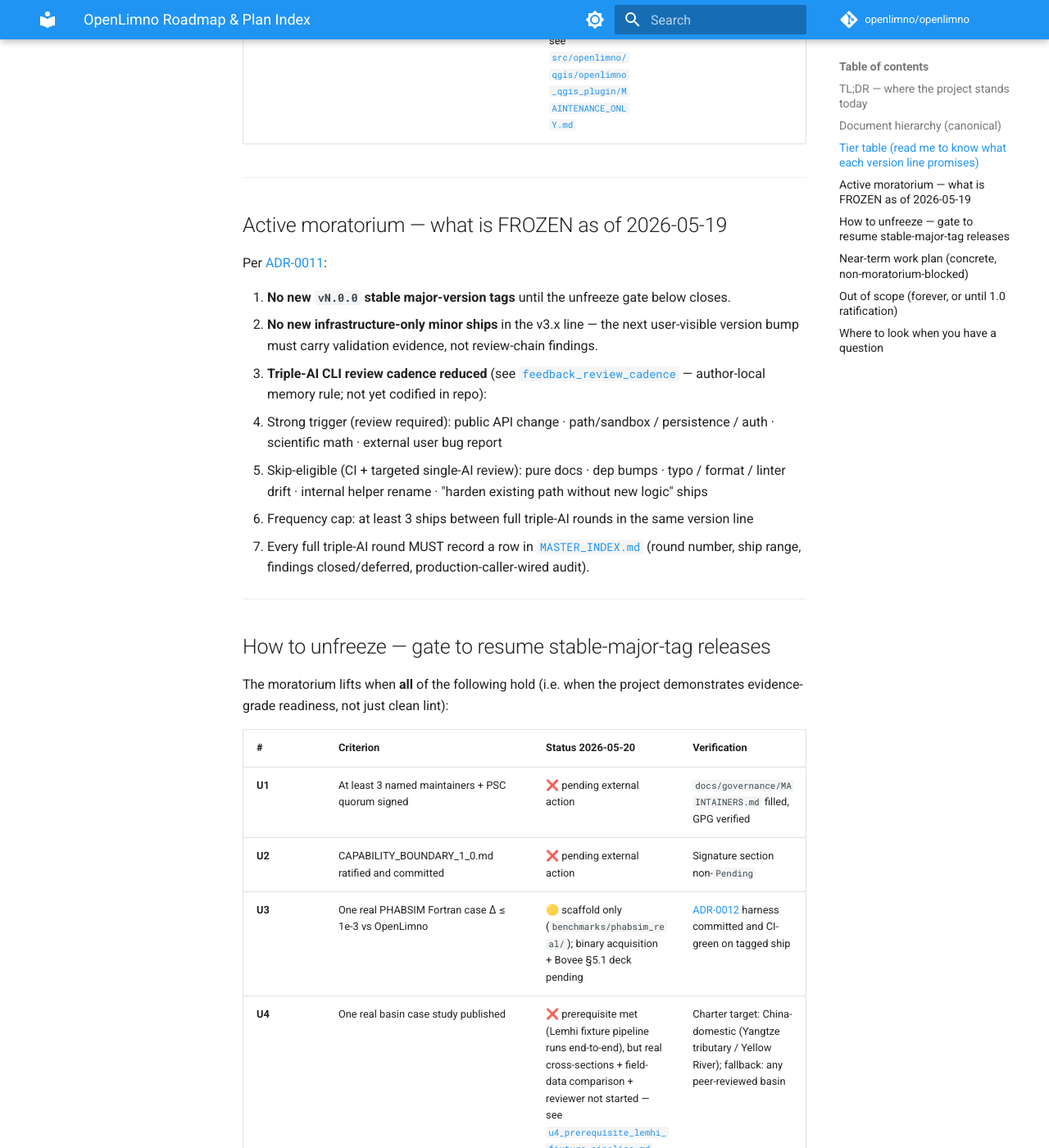
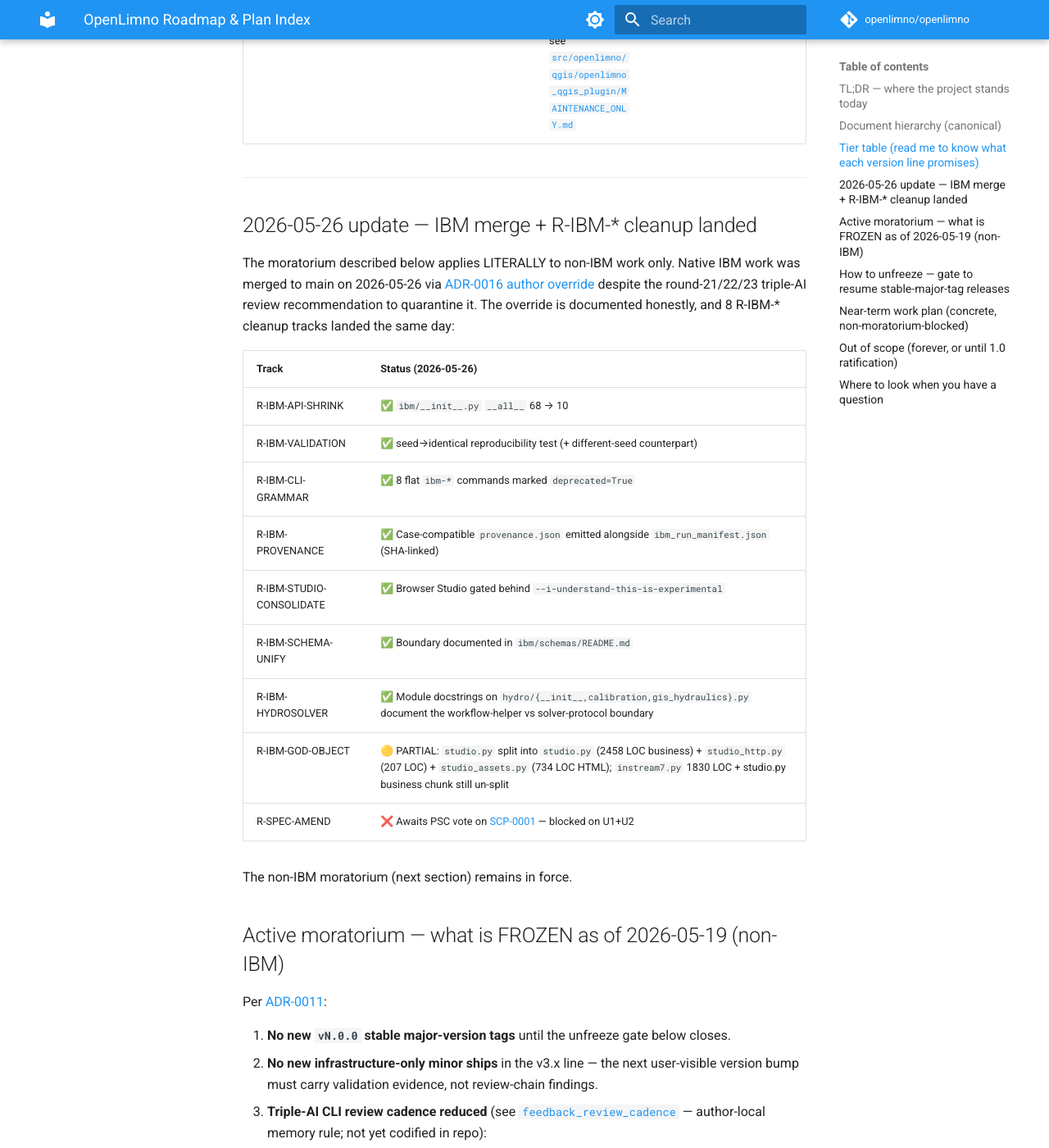
Before and after one commit to bnumsn/openlimno, an MkDocs documentation site: the page built from docs/ROADMAP.md, in a window 1280 px wide and 1400 px high, scrolled down 2759 px. Shown: the whole window at 82% size. Built offline with MkDocs 1.6.1 and Material for MkDocs 9.7.7, drawn with Linux system fonts in a browser that asks for light colours; comment, search, counter and statistics services are not loaded; the version menu is left out.

Commit message:
docs: refresh ROADMAP + STATE to reflect post-IBM-merge reality
Final R-IBM-* cleanup commit per ADR-0016. Three artifacts updated:

1. docs/ROADMAP.md
   New section "2026-05-26 update — IBM merge + R-IBM-* cleanup
   landed" at the top with status table for all 9 R-IBM-*/SPEC
   tracks:
     - 8 closed today (API-shrink, validation, CLI-grammar,
       provenance, studio-consolidate, schema-unify, hydrosolver,
       god-object partial)
     - 1 still open (R-SPEC-AMEND awaits PSC vote on SCP-0001 —
       blocked on U1+U2 which are external)
   Explicit statement that the moratorium below applies to
   non-IBM work only.

2. docs/STATE_2026_05.md
   2026-05-26 addendum at the top with delta table:
     - src/ LOC: 22,776 → ~35,200
     - sub-packages: 11 → 12 (+ ibm/)
     - tests passing: 705 → 819
     - mypy --strict core files: 60 → 75
     - ADRs: 13 → 16
   The 2026-05-20 snapshot below is preserved for historical
   record.

3. (Author-local memory file)
   project_external_action_phase memory rule updated to reflect
   that the "code substantively complete" premise is partially
   broken; AI assistants entering the project should know about
   the IBM merge + R-IBM-* tracks + remaining external bottlenecks
   (U1/U2/U5 still ❌).

Final gate state:
  - ruff: 0 findings
  - mypy --strict core: 75 source files clean (up from 73 pre-IBM-merge)
  - mypy --strict gui: 6 source files clean
  - default test gate: 819 passed, 35 deselected, 0 failed
    (up from 811 post-merge due to 8 new tests across the
    R-IBM-* cleanup tracks: reproducibility + provenance-bridge +
    studio-experimental-flag-required)

What still remains OPEN (genuinely external):
  - U1: ≥ 3 maintainers signed (governance, no AI shortcut)
  - U2: CAPABILITY_BOUNDARY_1_0 ratified (depends on U1)
  - U3: PHABSIM Fortran real run (depends on USFWS source acquisition)
  - U4: real basin case study (depends on field data)
  - U5: regulatory reviewer-of-record signature
  - R-SPEC-AMEND: SCP-0001 PSC vote (depends on U1+U2)
  - R-IBM-GOD-OBJECT deep split: instream7.py 1830 LOC + studio.py
    2458-LOC business chunk (not blocking; deferred)

```diff
--- a/docs/ROADMAP.md
+++ b/docs/ROADMAP.md
@@ -63,7 +63,30 @@ the maintainer who owns the docs tree if you find a contradiction.
 
 ---
 
-## Active moratorium — what is FROZEN as of 2026-05-19
+## 2026-05-26 update — IBM merge + R-IBM-* cleanup landed
+
+The moratorium described below applies LITERALLY to non-IBM work
+only. Native IBM work was merged to main on 2026-05-26 via
+[ADR-0016 author override](decisions/0016-author-override-direct-merge.md)
+despite the round-21/22/23 triple-AI review recommendation to
+quarantine it. The override is documented honestly, and 8 R-IBM-*
+cleanup tracks landed the same day:
+
+| Track | Status (2026-05-26) |
+|---|---|
+| R-IBM-API-SHRINK | ✅ `ibm/__init__.py` `__all__` 68 → 10 |
+| R-IBM-VALIDATION | ✅ seed→identical reproducibility test (+ different-seed counterpart) |
+| R-IBM-CLI-GRAMMAR | ✅ 8 flat `ibm-*` commands marked `deprecated=True` |
+| R-IBM-PROVENANCE | ✅ Case-compatible `provenance.json` emitted alongside `ibm_run_manifest.json` (SHA-linked) |
+| R-IBM-STUDIO-CONSOLIDATE | ✅ Browser Studio gated behind `--i-understand-this-is-experimental` |
+| R-IBM-SCHEMA-UNIFY | ✅ Boundary documented in `ibm/schemas/README.md` |
+| R-IBM-HYDROSOLVER | ✅ Module docstrings on `hydro/{__init__,calibration,gis_hydraulics}.py` document the workflow-helper vs solver-protocol boundary |
+| R-IBM-GOD-OBJECT | 🟡 PARTIAL: `studio.py` split into `studio.py` (2458 LOC business) + `studio_http.py` (207 LOC) + `studio_assets.py` (734 LOC HTML); `instream7.py` 1830 LOC + studio.py business chunk still un-split |
+| R-SPEC-AMEND | ❌ Awaits PSC vote on [SCP-0001](governance/spec-change-proposals/0001-native-ibm-pivot.md) — blocked on U1+U2 |
+
+The non-IBM moratorium (next section) remains in force.
+
+## Active moratorium — what is FROZEN as of 2026-05-19 (non-IBM)
 
 Per [ADR-0011](decisions/0011-stable-major-tag-moratorium.md):
 
```
Also changed, not shown: docs/STATE_2026_05.md (+19 -0 lines).
